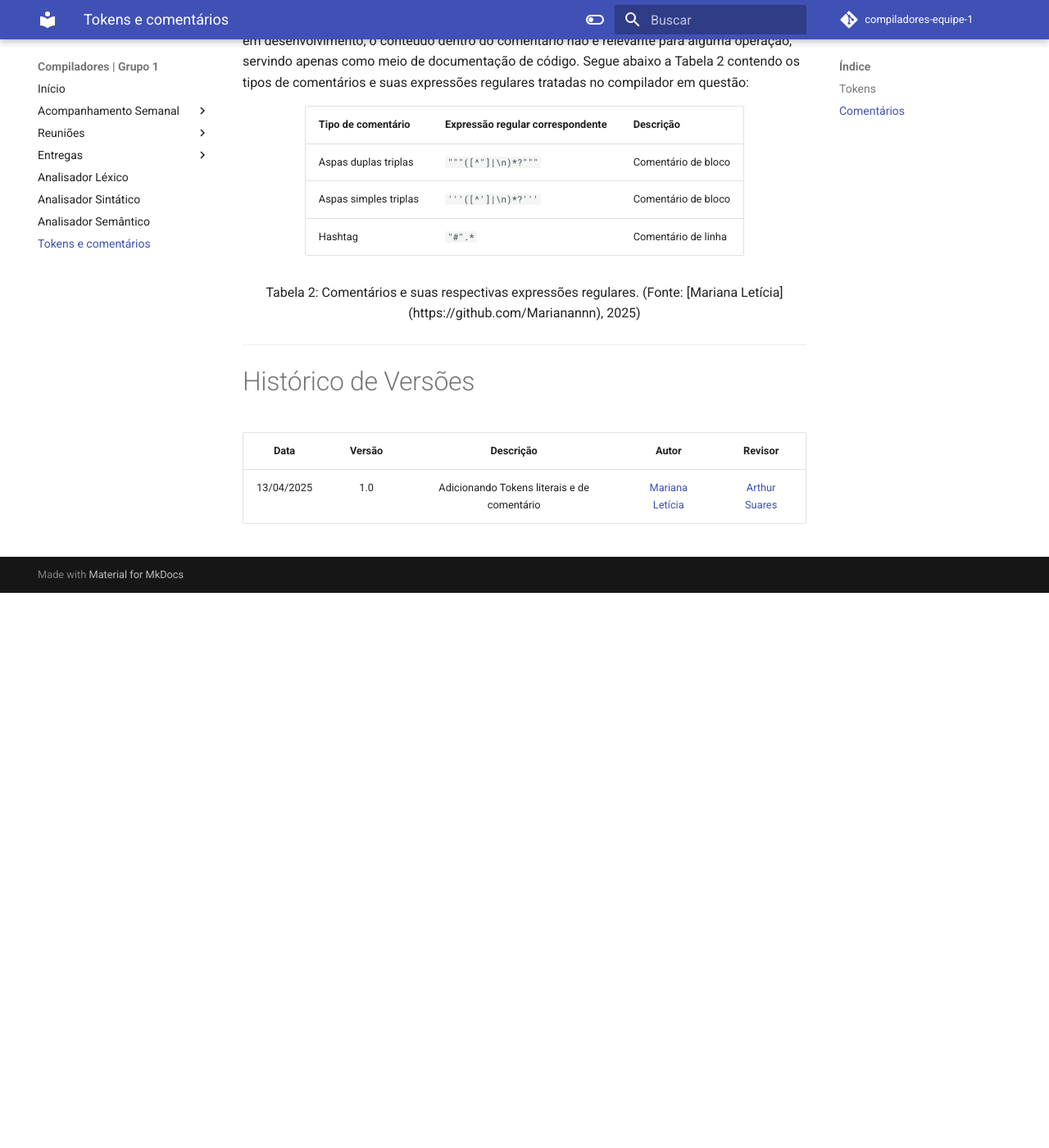
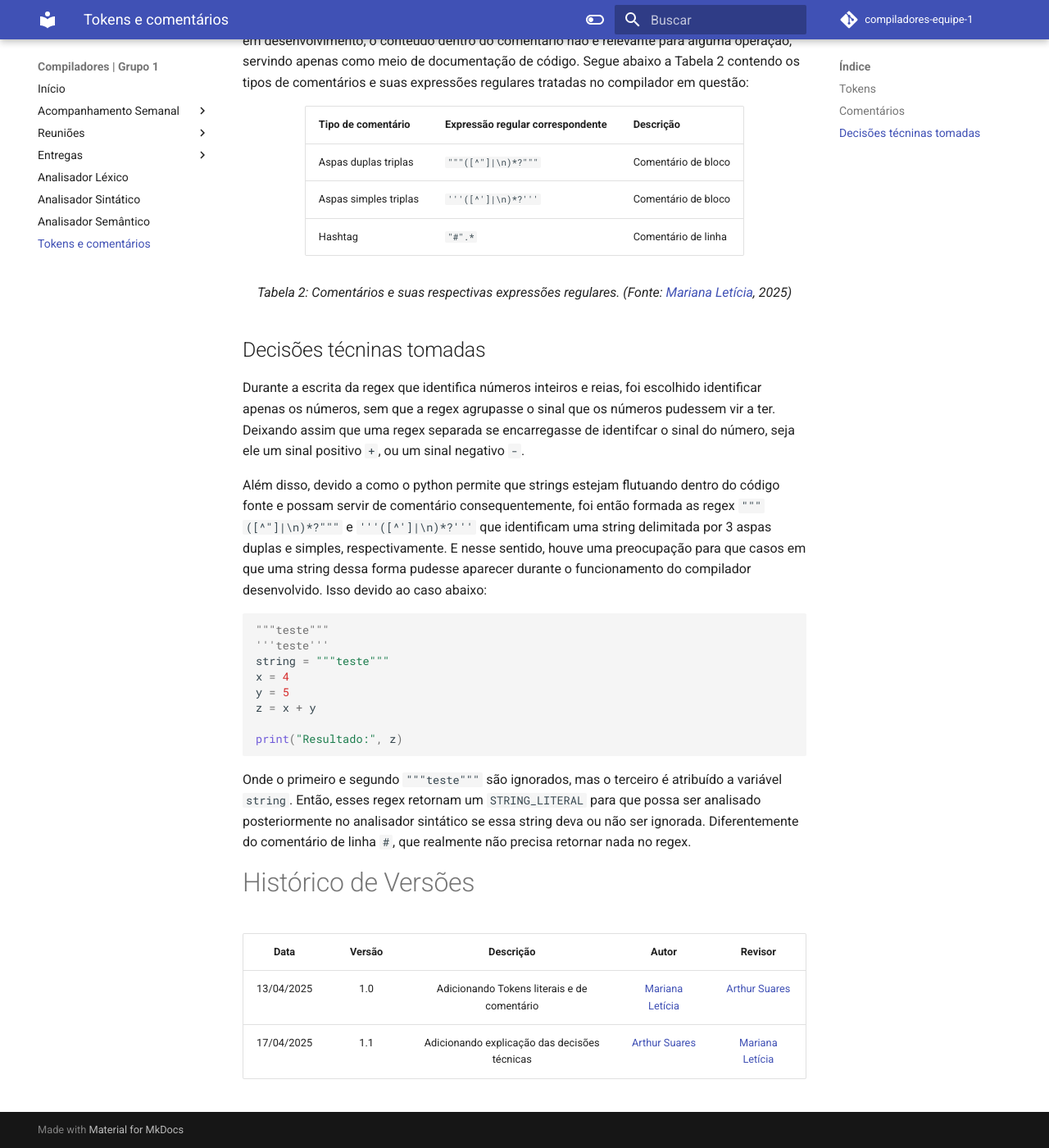
Before and after one commit to brunna-martins/compiladores-equipe-1, an MkDocs documentation site: the page built from docs/tokens-comentarios.md, in a window 1280 px wide and 1400 px high, scrolled down 1224 px. Shown: the whole window at 82% size. Built offline with MkDocs 1.6.1 and Material for MkDocs 9.7.7, drawn with Linux system fonts in a browser that asks for light colours; comment, search, counter and statistics services are not loaded; before the commit the page ends 1947 px from its top, so only the background shows below that.

Commit message:
[docs]: adicionando explicao das decisoes tecnicas da issue lex 3

````diff
--- a/docs/tokens-comentarios.md
+++ b/docs/tokens-comentarios.md
@@ -81,7 +81,6 @@ Segue abaixo a Tabela 1 contendo os tokens utilizados no compilador, além de su
 
 </center>
 
-
 ## Comentários
 
 Os comentários são elementos fundamentais a nível de organização e documentação, provendo um bom auxílio também para estudos e afins. Sendo assim, foi incluído o reconhecimento de comentários no compilador. Porém, eles **são ignorados** através do lexer pois para o compilador em desenvolvimento, o conteúdo dentro do comentário não é relevante para alguma operação, servindo apenas como meio de documentação de código. Segue abaixo a Tabela 2 contendo os tipos de comentários e suas expressões regulares tratadas no compilador em questão:
@@ -115,16 +114,30 @@ Os comentários são elementos fundamentais a nível de organização e document
   </tbody>
 </table>
 
-
-
-Tabela 2: Comentários e suas respectivas expressões regulares. (Fonte: [Mariana Letícia](https://github.com/Marianannn), 2025)
-
+<p><em>Tabela 2: Comentários e suas respectivas expressões regulares. (Fonte: <a href="https://github.com/Marianannn">Mariana Letícia</a>, 2025)</em></p>
 </center>
 
----
+## Decisões técninas tomadas
 
+Durante a escrita da regex que identifica números inteiros e reias, foi escolhido identificar apenas os números, sem que a regex agrupasse o sinal que os números pudessem vir a ter. Deixando assim que uma regex separada se encarregasse de identifcar o sinal do número, seja ele um sinal positivo `+`, ou um sinal negativo `-`.
+
+Além disso, devido a como o python permite que strings estejam flutuando dentro do código fonte e possam servir de comentário consequentemente, foi então formada as regex `"""([^"]|\n)*?"""` e `'''([^']|\n)*?'''` que identificam uma string delimitada por 3 aspas duplas e simples, respectivamente. E nesse sentido, houve uma preocupação para que casos em que uma string dessa forma pudesse aparecer durante o funcionamento do compilador desenvolvido. Isso devido ao caso abaixo:
+
+```python
+"""teste"""
+'''teste'''
+string = """teste"""
+x = 4
+y = 5
+z = x + y
+
+print("Resultado:", z)
+```
+
+Onde o primeiro e segundo `"""teste"""` são ignorados, mas o terceiro é atribuído a variável `string`. Então, esses regex retornam um `STRING_LITERAL` para que possa ser analisado posteriormente no analisador sintático se essa string deva ou não ser ignorada. Diferentemente do comentário de linha `#`, que realmente não precisa retornar nada no regex.
 # Histórico de Versões
 
 |**Data** | **Versão** | **Descrição** | **Autor** | **Revisor** |
 |:---: | :---: | :---: | :---: | :---: |
 | 13/04/2025 | 1.0 | Adicionando Tokens literais e de comentário | [Mariana Letícia](https://github.com/Marianannn) | [Arthur Suares](https://github.com/arthur-suares) |
+| 17/04/2025 | 1.1 | Adicionando explicação das decisões técnicas |[Arthur Suares](https://github.com/arthur-suares) | [Mariana Letícia](https://github.com/Marianannn) |
--- a/mkdocs.yml
+++ b/mkdocs.yml
@@ -30,6 +30,7 @@ nav:
 theme:
   name: material
   language: pt-BR
+  highlightjs: true
 
   features:
     - content.code.annotate
@@ -52,7 +53,7 @@ theme:
         icon: material/toggle-switch
         name: Switch to light mode
 
-  highlightjs: true
+
 
 markdown_extensions:
   - tables
@@ -60,3 +61,7 @@ markdown_extensions:
   - codehilite
   - attr_list
   - pymdownx.tasklist
+  - codehilite:
+      guess_lang: false
+  - pymdownx.highlight
+  - pymdownx.superfences
````
